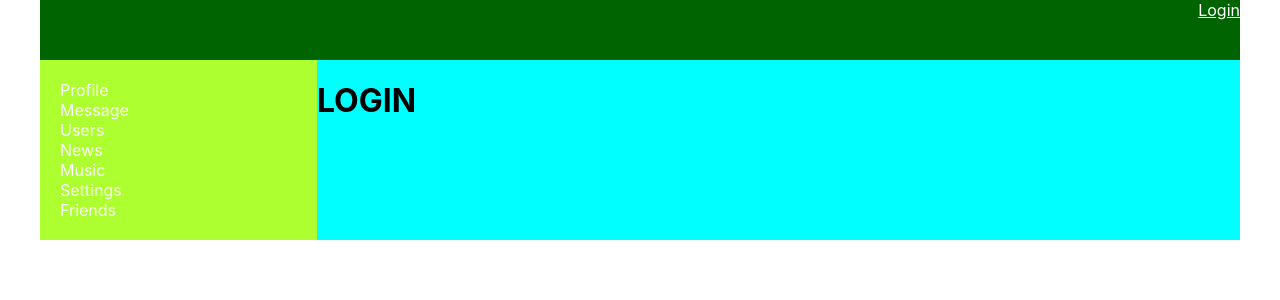
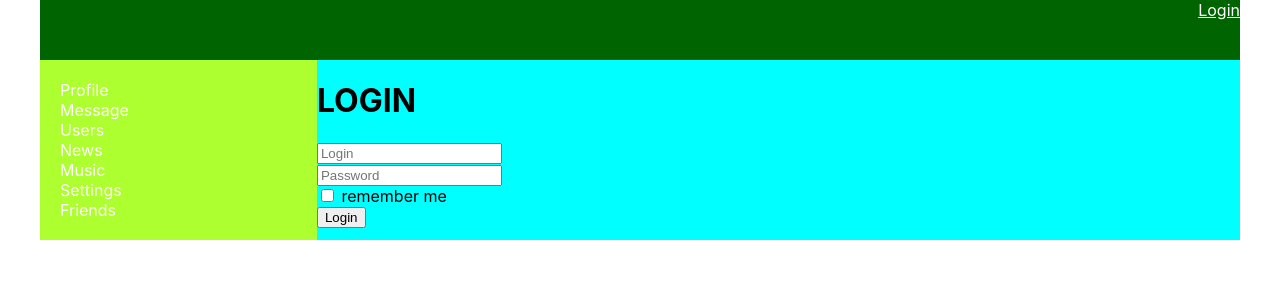
Before and after one commit to scripter-anatoliy/social-network, a React (Create React App) app: page /login in a window 1280 px wide. Shown: the top 300 px of the page. Built offline with nearby package versions, Linux system fonts and the light colour scheme; no server answers.

Commit message:
redux-form. Login

```diff
--- a/package.json
+++ b/package.json
@@ -12,6 +12,7 @@
     "@types/react-dom": "^16.9.9",
     "@types/react-redux": "^7.1.15",
     "@types/react-router-dom": "^5.1.6",
+    "@types/redux-form": "^8.3.1",
     "axios": "^0.21.1",
     "react": "^17.0.1",
     "react-dom": "^17.0.1",
@@ -19,6 +20,7 @@
     "react-router-dom": "^5.2.0",
     "react-scripts": "4.0.0",
     "redux": "^4.0.5",
+    "redux-form": "^8.3.7",
     "redux-thunk": "^2.3.0",
     "typescript": "^4.0.5",
     "web-vitals": "^0.2.4"
--- a/src/components/Login/Login.tsx
+++ b/src/components/Login/Login.tsx
@@ -1,9 +1,44 @@
 import React from 'react';
+import {InjectedFormProps, reduxForm, Field} from "redux-form";
 
-const Login = (props: any) => {
+
+type FormDataType = {
+    login: string,
+    password: string,
+    rememberMe: boolean
+}
+
+const LoginForm: React.FC<InjectedFormProps<FormDataType>> = (props) => {
     return (
-        <h1>LOGIN</h1>
+        <form onSubmit={props.handleSubmit}>
+            <div>
+                <Field placeholder={"Login"} name={"login"} component={"input"}/>
+            </div>
+            <div>
+                <Field placeholder={"Password"} name={"password"} component={"input"}/>
+            </div>
+            <div>
+                <Field component={"input"} name={"rememberMe"} type={"checkbox"}/> remember me
+            </div>
+            <div>
+                <button>Login</button>
+            </div>
+        </form>
     )
 }
 
+const LoginReduxForm = reduxForm<FormDataType>({form: "login"})(LoginForm)
+
+const Login = () => {
+
+    const onSubmit = (formData: FormDataType) => {
+        console.log(formData)
+    }
+
+    return <div>
+        <h1>LOGIN</h1>
+        <LoginReduxForm onSubmit={onSubmit}/>
+    </div>
+}
+
 export default Login
--- a/src/components/Profile/ProfileInfo/ProfileStatus.tsx
+++ b/src/components/Profile/ProfileInfo/ProfileStatus.tsx
@@ -1,7 +1,6 @@
-import React from 'react';
-import {log} from "util";
+import React, {ChangeEvent} from 'react';
 
-type ProfileStatusType = {
+type ProfileStatusPropsType = {
     status: string
     updateStatus: (status: string) => void
 }
@@ -11,12 +10,13 @@ type ProfileStatusStateType = {
     status: string
 }
 
-class ProfileStatus extends React.Component<ProfileStatusType, any> {
+class ProfileStatus extends React.Component<ProfileStatusPropsType, ProfileStatusStateType> {
 
-    state = {
+    state: ProfileStatusStateType = {
         editMode: false,
         status: this.props.status
     }
+
 
     activateEditMode = () => {
         this.setState({
@@ -30,14 +30,14 @@ class ProfileStatus extends React.Component<ProfileStatusType, any> {
         this.props.updateStatus(this.state.status)
     }
 
-    onStatusChange = (e: any) => {
+    onStatusChange = (e: ChangeEvent<HTMLInputElement>) => {
         this.setState({
             status: e.currentTarget.value
         });
     }
 
-    componentDidUpdate(prevProps: Readonly<ProfileStatusType>, prevState: Readonly<any>, snapshot?: any) {
-        if (prevProps.status !== this.props.status){
+    componentDidUpdate(prevProps: ProfileStatusPropsType) {
+        if (prevProps.status !== this.props.status) {
             this.setState({
                 status: this.props.status
             })
--- a/src/hoc/WithAuthRedirect.tsx
+++ b/src/hoc/WithAuthRedirect.tsx
@@ -1,5 +1,5 @@
 import {Redirect} from "react-router-dom";
-import React from "react";
+import React, {ComponentType} from "react";
 import {RootState} from "../redux/redux-store";
 import {connect} from "react-redux";
 import {ProfileUserType} from "../redux/profile-reducer";
@@ -14,12 +14,13 @@ let mapStateForRedirectToProps = (state: RootState): MapStatePropsType => ({
 })
 
 
-export const WithAuthRedirect = (Component: any) => {
-    class RedirectComponent extends React.Component<any, any> {
-        render() {
-            if (!this.props.isAuth) return <Redirect to='/login'/>
-            return <Component {...this.props}/>
-        }
+export function WithAuthRedirect <T>(Component: ComponentType<T>) {
+    const RedirectComponent = (props: MapStatePropsType) => {
+
+            let {isAuth, ...restProps} = props
+            if (!props.isAuth) return <Redirect to='/login'/>
+            return <Component {...restProps as T}/>
+
     }
 
 
--- a/src/redux/redux-store.tsx
+++ b/src/redux/redux-store.tsx
@@ -5,13 +5,15 @@ import sidebarReducer from "./sidebar-reducer";
 import usersReducer from "./users-reducer";
 import authReducer from "./auth-reducer";
 import thunkMiddleware from "redux-thunk";
+import {reducer as formReducer} from "redux-form";
 
 let reducers = combineReducers({
     profilePage: profileReducer,
     dialogsPage: dialogsReducer,
     sideBarPage: sidebarReducer,
     userPage: usersReducer,
-    auth: authReducer
+    auth: authReducer,
+    form: formReducer
 })
 export type RootState = ReturnType<typeof reducers>
 
```
Also changed, not shown: 1 other file (tests, documents, lock files or other folders).
